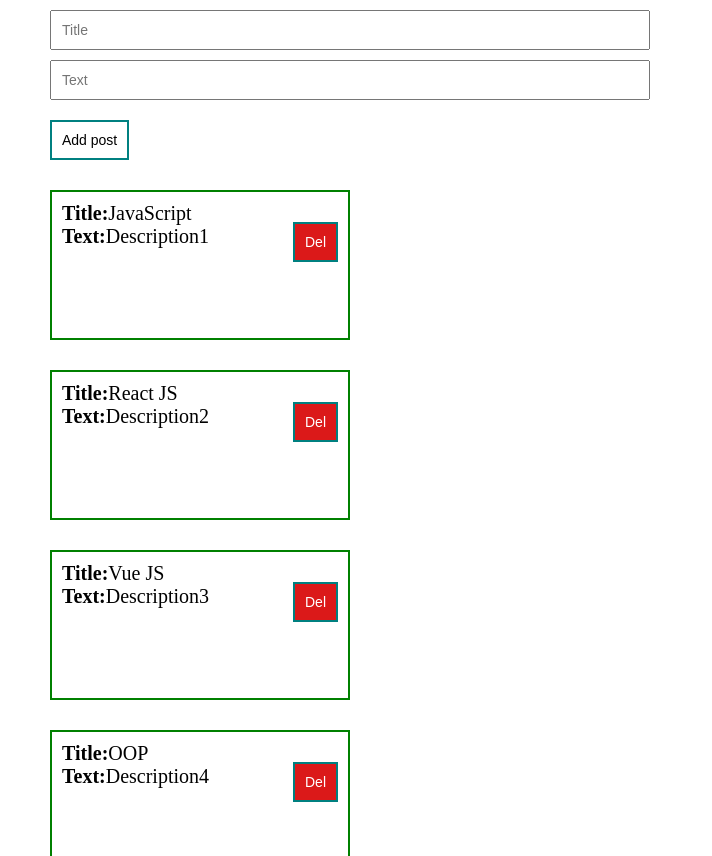
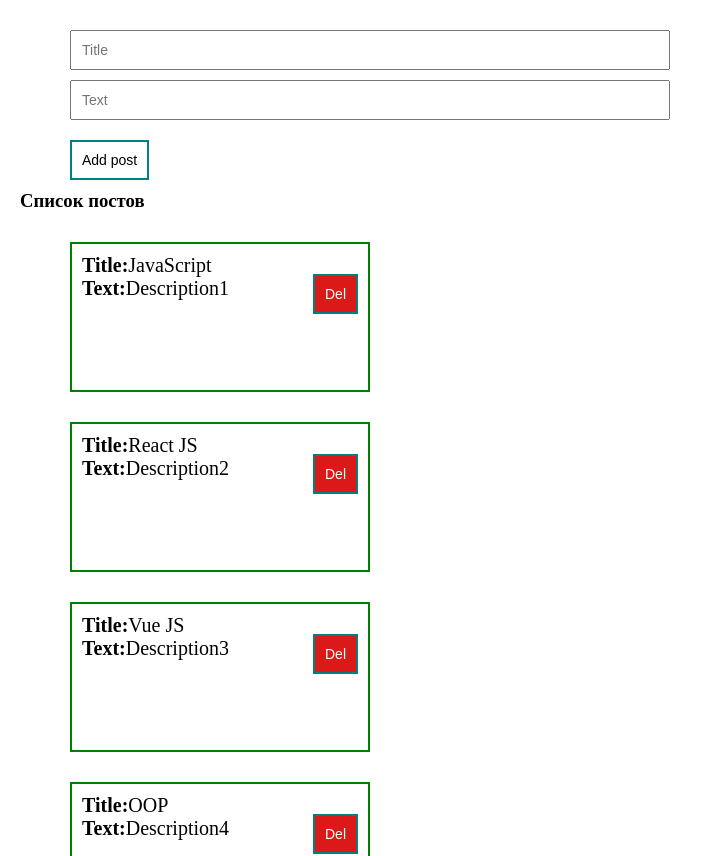
Before and after one commit to vbasoon/fundation, a Vue app: page / in a window 1280 px wide. Shown: the top 856 px of the page, without its empty margins (0-712 px from the left). Built offline with nearby package versions, Linux system fonts and the light colour scheme.

Commit message:
v-if v-show

```diff
--- a/src/App.vue
+++ b/src/App.vue
@@ -39,4 +39,8 @@ export default {
   padding: 0;
   box-sizing: border-box;
 }
+
+#app {
+  padding: 20px;
+}
 </style>
--- a/src/components/PostForm.vue
+++ b/src/components/PostForm.vue
@@ -33,5 +33,6 @@ export default {
 form {
   max-width: 600px;
   margin-left: 50px;
+  margin-bottom: 10px;
 }
 </style>
--- a/src/components/PostList.vue
+++ b/src/components/PostList.vue
@@ -1,5 +1,6 @@
 <template>
-  <div>
+  <div v-show="posts.length > 0">
+    <h3>Список постов</h3>
     <post-item
       class="post"
       v-for="post in posts"
@@ -7,6 +8,9 @@
       :key="post.id"
       @remove="$emit('remove', post)"
     />
+  </div>
+  <div v-show="posts.length === 0">
+    <h3 style="color: red; margin-left: 50px">Список постів пустий</h3>
   </div>
 </template>
 
```
